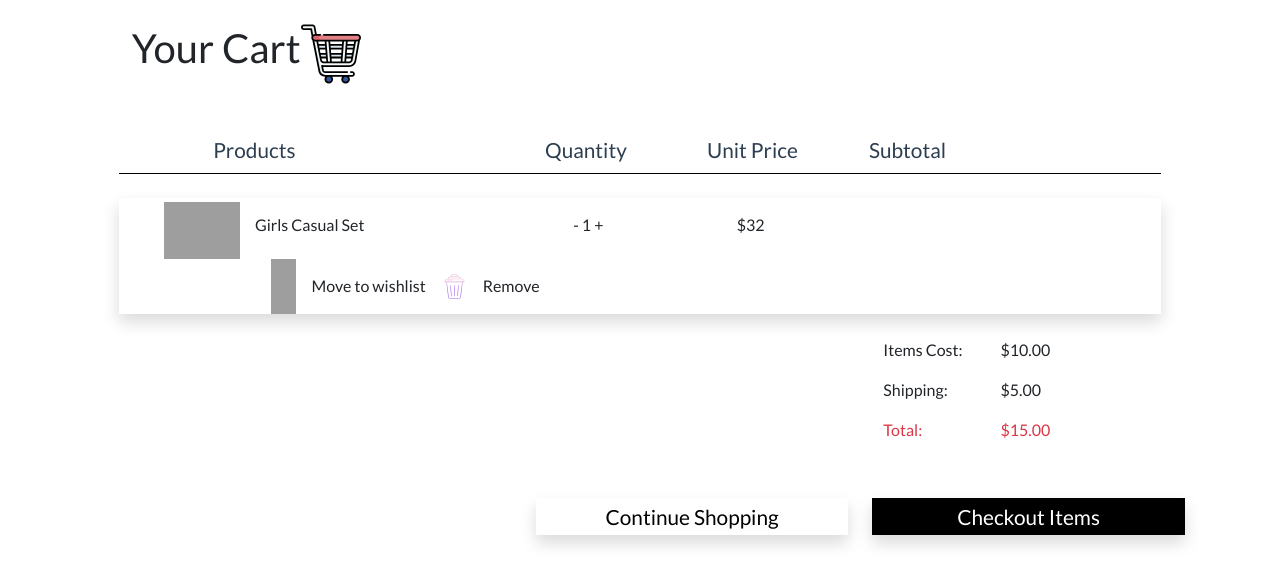
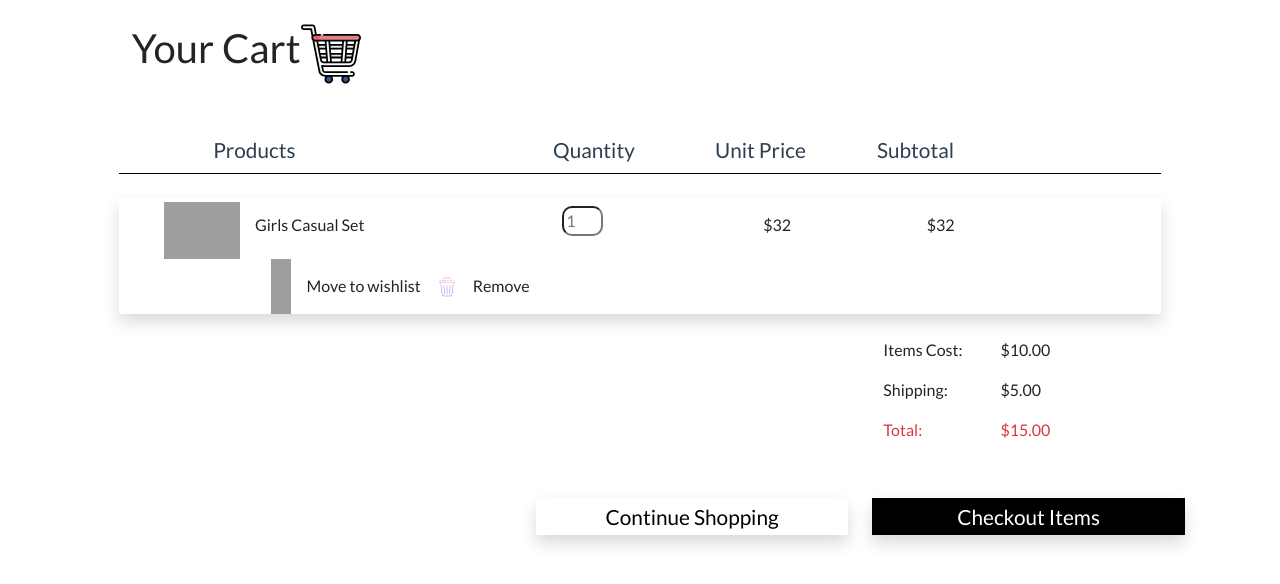
Before and after one commit to Adenikym/styleest-form, a Vue app: page /cart in a window 1280 px wide. Shown: the top 584 px of the page. Built offline with nearby package versions, Linux system fonts and the light colour scheme; grey boxes are pictures that could not be loaded; what vue-core-video-player would draw is missing.

Commit message:
Update Cart.vue

```diff
--- a/src/views/Cart.vue
+++ b/src/views/Cart.vue
@@ -12,7 +12,7 @@
             <ul  class="cat-list d-flex">
                 <li class="col-lg-4 ml-4">Products</li>
 
-                <li class="option col-lg-2 ml-2">  Quantity</li>
+                <li class="option col-lg-2 ml-3">  Quantity</li>
 
                 <li  class="option col-lg-2">Unit Price</li>
                    <li  class="option col-lg-2">Subtotal</li>
@@ -33,21 +33,30 @@
 
 </div>
 
-<p class="quantity  col-lg-2"><span>-</span> <span>1</span> <span>+</span></p>
+<div class="quantity mt-2 ml-1" >
+<input  list="quantities" name="browser" id="browser" placeholder="1">
+
+<datalist id="quantities">
+  <option value="1"></option>
+  <option value="2"></option>
+  <option value="3"></option>
+</datalist>
+</div>
+
 <p class="price col-lg-2">$32</p>
 
-
+<p class="price col-lg-2">$32</p>
 
         </div>
         <div class="more-options  col-md-10  d-flex">
 
 <div class="trash  d-flex">
-    <img  src="../assets/heart.svg" width="25px" alt="">
+    <img  src="../assets/heart.svg" width="20px" alt="">
     <p class="ml-3" >Move to wishlist</p>
 </div>
 
 <div class="trash d-flex ml-3">
-    <img   src="../assets/trash-bin.svg" width="25px" alt="">
+    <img   src="../assets/trash-bin.svg" width="20px" alt="">
     <p class="ml-3">Remove</p>
 </div>
 </div>
@@ -204,4 +213,12 @@ Checkout Items
     background-color:#fafafa;
 }
 
+.quantity input{
+    width:22%;
+    border-radius: 10px;
+    outline:none;
+}
+
+
+
 </style>
```
